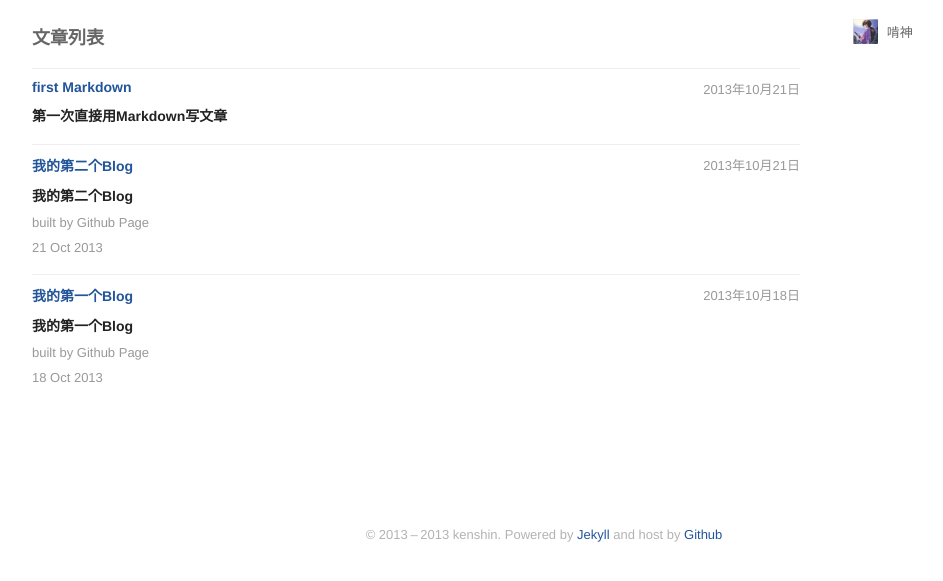
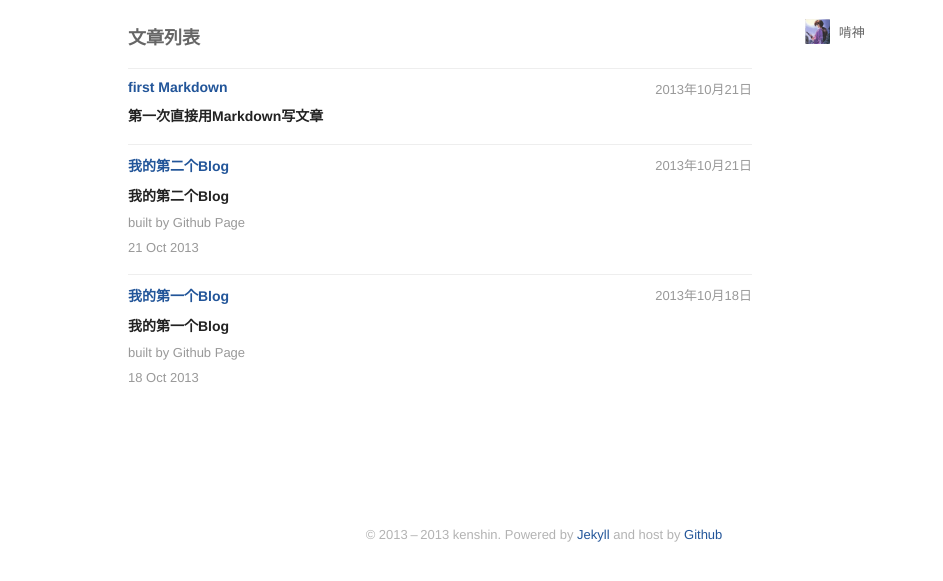
Before and after one commit to kenshinlin/archives, a Jekyll site: the page built from index.html, in a window 1280 px wide. Shown: the top 581 px of the page, without its empty margins (96-1039 px from the left). Built offline with Jekyll 4.4.1, drawn with Linux system fonts in a browser that asks for light colours.

Commit message:
Update style.css

```diff
--- a/css/style.css
+++ b/css/style.css
@@ -40,7 +40,7 @@ body{
 
 @media screen and ( min-width:768px ){
 .wrap{
-  width:80%;
+  width:65%;
   margin:-15px auto;
 }
 .content{
```
